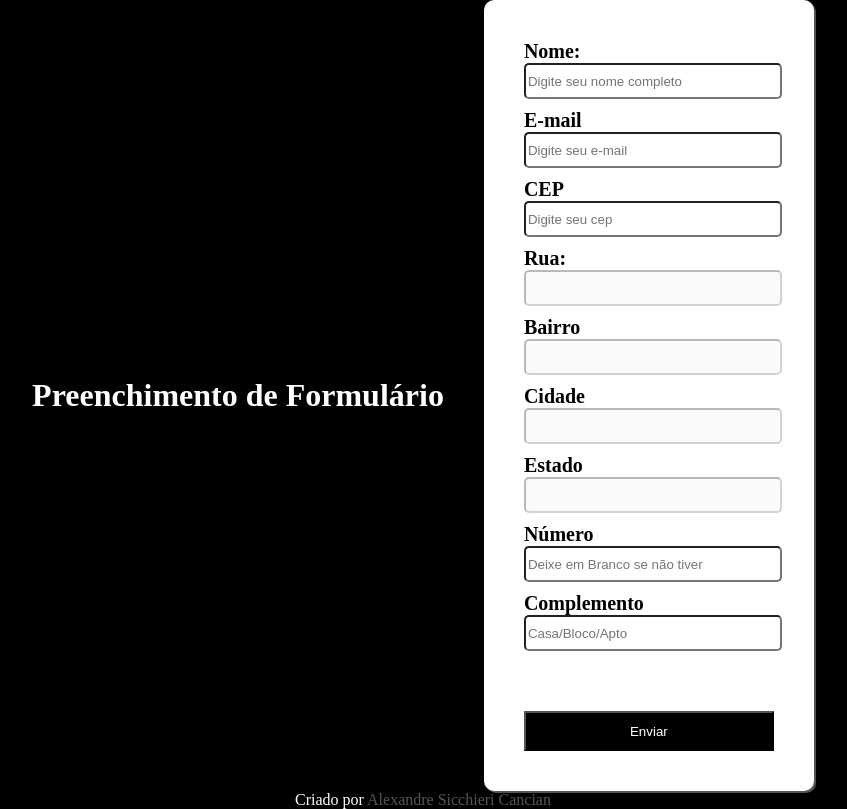
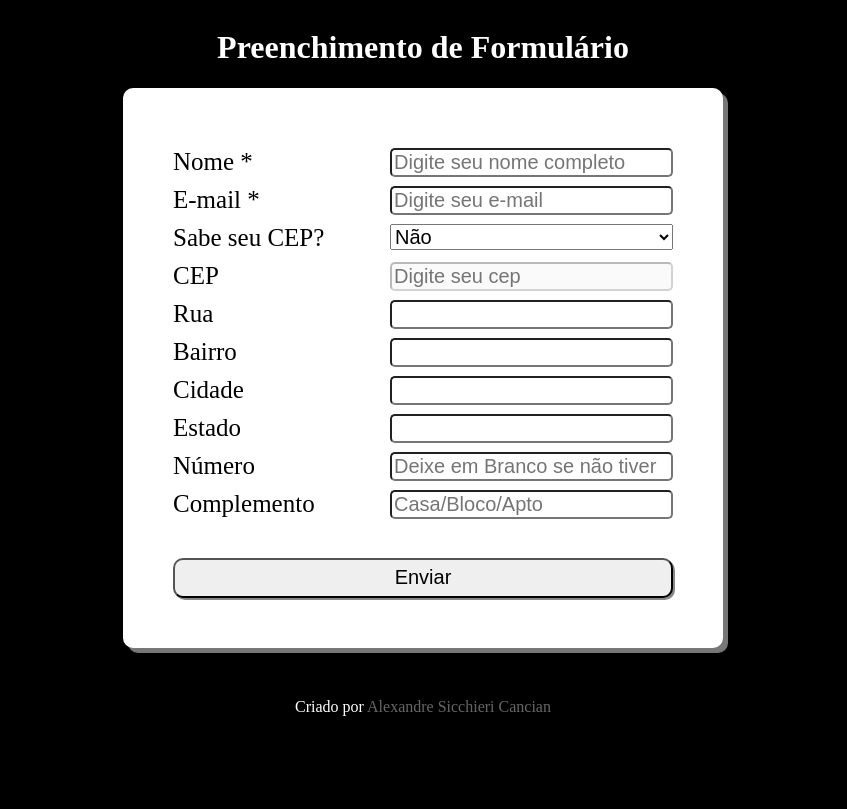
Before and after one commit to AlexandreSican/formCep, a plain HTML site: page index.html in a window 1280 px wide. Shown: the whole page, without its empty margins (217-1064 px from the left). Drawn offline with Linux system fonts and the light colour scheme.

Commit message:
Update
Update dos arquivos com novas funcionalidades

```diff
--- a/index.html
+++ b/index.html
@@ -9,36 +9,45 @@
 </head>
 <body>
     <div class="content">
-        <div class="contentForm">
+
             <h1>Preenchimento de Formulário</h1>
+                <div class="form">
+                    <form method="get" action="."></form>
+                        <label>Nome * <input type="text" name="name" id="inputName" placeholder="Digite seu nome completo" required></label>
 
-                <div class="form">
-                    <div class="inputForm">
-                        <form method="get" action="."></form>
-                        <label>Nome: </label>
-                        <input type="text" name="name" id="inputName" placeholder="Digite seu nome completo">
-                        <label>E-mail</label>
-                        <input type="text" name="E-mail" id="inputEmail" placeholder="Digite seu e-mail">
-                        <label >CEP</label>
-                        <input type="text" name="cep" id="inputCep" placeholder="Digite seu cep" onblur="pesquisacep(this.value)">
-                        <label>Rua: <input type="text" name="street" id="inputStreet" disabled></label>
-                        <label>Bairro <input type="text" name="sector" id="inputSector"disabled></label>
-                        <label>Cidade <input type="text" name="city" id="inputCity"disabled></label>
-                        <label>Estado <input type="text" name="state" id="inputState"disabled></label>
-                        <label>Número</label>
-                        <input type="text" name="number" id="inputNumber" placeholder="Deixe em Branco se não tiver">
-                        <label>Complemento</label>
-                        <input type="text" name="complement" id="inputComplement" placeholder="Casa/Bloco/Apto">
+                        <label>E-mail * <input type="email" name="E-mail" id="inputEmail" placeholder="Digite seu e-mail" required></label>
+
+                        <label>Sabe seu CEP?
+                            <select name="option" class="inputOption">
+                                <option value="s">Sim</option>
+                                <option value="n" selected>Não</option>
+
+                            </select>
+                        </label>
+
+                        <label>CEP <input type="text" name="cep" id="inputCep" placeholder="Digite seu cep" onblur="pesquisacep(this.value)" disabled></label>
+
+                        <label>Rua <input type="text" name="street" id="inputStreet"  required ></label>
+
+                        <label>Bairro <input type="text" name="sector" id="inputSector" required value=""></label>
+
+                        <label>Cidade <input type="text" name="city" id="inputCity" required value=""></label>
+
+                        <label>Estado <input type="text" name="state" id="inputState" required value=""></label>
+
+                        <label>Número <input type="text" name="number" id="inputNumber" placeholder="Deixe em Branco se não tiver" required></label>
+
+                        <label>Complemento <input type="text" name="complement" id="inputComplement" placeholder="Casa/Bloco/Apto"></label>
+                        <div class="errorWarning"></div>
                         <div class="formButton">
                             <button>Enviar</button>
                         </div>
                     </form>
-                    </div>
-
                 </div>
 
-        </div>
-        <footer>Criado por <a href="https://www.linkedin.com/in/alexandre-sicchieri-ba7640103/" class="linkRef" target="blank">Alexandre Sicchieri Cancian</a></footer>
+
+
+            <footer>Criado por <a href="https://www.linkedin.com/in/alexandre-sicchieri-ba7640103/" class="linkRef" target="blank">Alexandre Sicchieri Cancian</a></footer>
     </div>
     <script src="script.js"></script>
 </body>
--- a/script.js
+++ b/script.js
@@ -1,5 +1,7 @@
+//Variável fica para facilitar o acesso ao DOM
 const c = (el) => document.querySelector(el);
 
+//Função para limpar a parte do fomulário referente ao cep
 function limpa_formulário_cep() {
 
     c('#inputStreet').value("");
@@ -9,9 +11,10 @@ function limpa_formulário_cep() {
 
 }
 
+//Callback que a api solicitar para realizar o retorno da requisição
 function meu_callback(conteudo) {
 if (!("erro" in conteudo)) {
-
+    //Atualiza os campos com os valores.
     c('#inputStreet').value = (conteudo.logradouro);
     c('#inputSector').value=(conteudo.bairro);
     c('#inputCity').value=(conteudo.localidade);
@@ -20,25 +23,28 @@ if (!("erro" in conteudo)) {
 
 }
 else {
-
+    //Caso o cep não for encontrado o usuário será notificado
     limpa_formulário_cep();
     alert("CEP não encontrado.");
 }
 }
 
+//Função para enviar a requisição a API viacep
 function pesquisacep(valor) {
 
 
 var cep = valor.replace(/\D/g, '');
 
-
+//Verifica se o campo cep está preenchido
 if (cep != "") {
 
-
+   //Regular expression do cep somento com dígitos
     var validacep = /^[0-9]{8}$/;
 
+    //Verificação do formato do cep
     if(validacep.test(cep)) {
 
+        //Preenche os campos com '...' enquanto a requisição é feita
         c('#inputStreet').value = "...";
         c('#inputSector').value="...";
         c('#inputCity').value="...";
@@ -46,24 +52,100 @@ if (cep != "") {
 
 
 
-
+        //Cria um elemento js
         var script = document.createElement('script');
 
-
+        //Sincroniza o callback da requisição
         script.src = 'https://viacep.com.br/ws/'+ cep + '/json/?callback=meu_callback';
 
-
+        //Carrega o conteúdo depois de inserir o script no documento
         document.body.appendChild(script);
 
     }
     else {
-
+        //Alerta o usuário que o cep está inválido
         limpa_formulário_cep();
         alert("Formato de CEP inválido.");
     }
 }
 else {
-
+    //Limpa o formulário na parte referente ao cep
     limpa_formulário_cep();
 }
 };
+
+
+//Evento que observa a mudança no combobox do CEP
+c('.inputOption').addEventListener("change", function(){
+
+    //Caso a pessoa não souber o CEP, isso irá habilitar que ela digite o próprio endereço e desabilitar o campo do CEP
+    if(this.value === 'n'){
+
+        c('#inputCep').setAttribute('disabled', 'disabled');
+        c('#inputStreet').removeAttribute('disabled');
+        c('#inputSector').removeAttribute('disabled');
+        c('#inputCity').removeAttribute('disabled');
+        c('#inputState').removeAttribute('disabled');
+    }else{//Caso a pessoa souber o CEP, isso irá habilitar que ela digite o CEP e desabilitar os outros campos
+        c('#inputCep').removeAttribute('disabled');
+        c('#inputStreet').setAttribute('disabled', 'disabled');
+        c('#inputSector').setAttribute('disabled', 'disabled');
+        c('#inputCity').setAttribute('disabled', 'disabled');
+        c('#inputState').setAttribute('disabled', 'disabled');
+    }
+});
+
+
+//Evento que monitora o click no botão Enviar
+c('.formButton button').addEventListener('click', (event)=>{
+    event.preventDefault();
+
+    //Declaração de variáveis para facilitar o acesso a elas
+    let vName = c('#inputName').value;
+    let vEmail = c('#inputEmail').value;
+    let vStreet = c('#inputStreet').value;
+    let vSector = c('#inputSector').value;
+    let vCity = c('#inputCity').value;
+    let vState = c('#inputState').value;
+    let vNumber = c('#inputNumber').value;
+    let vComplement = c('#inputComplement').value;
+
+    //Verifica se todas informações foram preencidas
+    if(
+        vName !== '' &&
+        vEmail !== '' &&
+        vStreet !== '' &&
+        vCity !== '' &&
+        vState !== '' &&
+        vSector !== ''
+
+
+    ){
+       //Caso todas informações forem preencidas, cria um json com as mesmas
+        let jsonForm = {
+            name: vName,
+            email: vEmail,
+            adress: {
+                street: vStreet,
+                sector: vSector,
+                city: vCity,
+                state: vState,
+                number: vNumber,
+                complement: vComplement
+            }
+
+        }
+
+        //Print no console o json
+        console.log(jsonForm);
+
+    }else{ //Caso contrário o usuário será avisado que há algum campo sem valor
+        c('.errorWarning').style.display = 'block';
+        c('.errorWarning').innerHTML = `Preencha todos os campos`;
+
+        //Apenas um timeOut para o aviso sumir
+        setTimeout(()=>{
+            c('.errorWarning').style.display = 'none';
+        }, 2000)
+    }
+});
--- a/style.css
+++ b/style.css
@@ -1,90 +1,93 @@
 body::-webkit-scrollbar {
     display: none;
+
 }
 
 body{
-    margin: 0px;
-    padding: 0px;
-    box-sizing: border-box;
+    background-color: black;
 }
+
 .content{
-    background-color: #000;
-    color: white;
-    text-decoration: none;
-    display: block;
-    text-align: center;
-    min-height: 100vh;
-}
-.contentForm{
-    background-color: #000;
-    width: 100vw;
+    margin-top: auto;
+    background-color: black;
     display: flex;
+    flex-direction: column;
     justify-content: center;
     align-items: center;
-    flex-direction: row;
-    min-height: 90vh;
+
+
 }
 
-.contentForm h1{
+.content label{
+    color: black;
+    display: block;
+    margin-top: 10px;
+    font-size: 25px;
+}
+
+.content h1{
     color: white;
 }
 
-.inputForm{
-    background-color: white;
-    margin-left: 40px;
-    justify-content: center;
-    align-items: center;
-    width: 250px;
-    padding: 40px;
+.content input{
     font-size: 20px;
-    border-radius: 10px;
-    box-shadow: 2px 2px #555;
+    width: 55%;
+    flex: 1;
+    align-items: right;
+    justify-content: right;
+    border-radius: 5px;
+    float: right;
 }
 
-.inputForm input{
-
-    height: 30px;
-    border-radius: 5px;
-    margin-bottom: 10px;
-    width: 100%;
-}
-
-label{
-    display: block;
-    text-align: left;
-    font-weight: bold;
-    color: black;
-}
-
-.formButton{
-    margin-top: 50px;
+.form{
+    background-color: white;
+    width: 500px;
+    padding: 50px;
+    border-radius: 10px;
+    box-shadow: 5px 5px #777;
 }
 
 .formButton button{
     width: 100%;
+    margin-top: 20px;
+    font-size: 20px;
     height: 40px;
+    border-radius: 10px;
+    transition: background .5s;
+    box-shadow: 2px 2px #888;
+}
+
+.formButton button:hover{
+    color: white;
     background-color: black;
+
+}
+
+.form span{
+    color: black;
+    float: right;
+}
+
+footer{
+    margin-top: 50px;
+
     color: white;
 }
 
-.formButton button:hover{
-    background-color: #888;
-    color: black;
+.linkRef{
+    text-decoration: none;
+    color: #666;
 }
 
-.inputFormCep{
-    display: inline-block;
-    width: 100%;
-    height: 40px;
+.inputOption{
+    float: right;
+    width: 283px;
+    font-size: 20px;
 }
 
-
-
-footer{
-    color: #FFF;
+.errorWarning{
+    color: red;
+    text-align: center;
+    font-size: 20px;
+    margin-top: 20px;
 }
-
-.linkRef{
-    color: #555;
-    text-decoration: none;
-}
```
